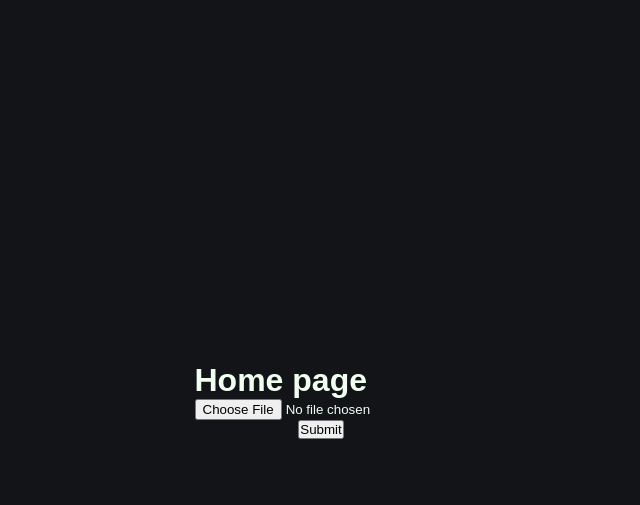
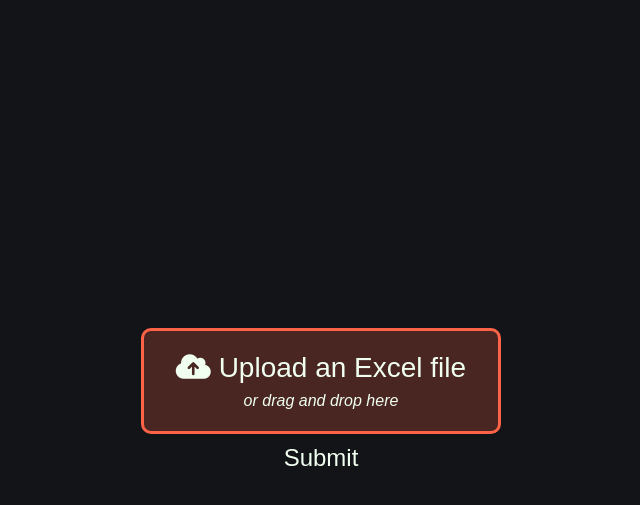
Before and after one commit to krushilnaik/python-project, a Flask app: page / in a window 1280 px wide. Shown: the top 505 px of the page, without its empty margins (319-959 px from the left). Run offline with Flask 3, Linux system fonts and the light colour scheme.

Commit message:
Add drag+drop, time period on results page

```diff
--- a/app.py
+++ b/app.py
@@ -97,7 +97,10 @@ def upload():
     filename = secure_filename(file.filename)
 
     # check if file has already been parsed
-    with open('processed.lst', 'r+') as processed:
+    with open('processed.lst', 'a+') as processed:
+        # jump to the start of the file to begin reading
+        processed.seek(0)
+
         if filename in processed.read():
             flash(f"{filename} has already been processed")
             return redirect(url_for('index'))
--- a/models/Summary.py
+++ b/models/Summary.py
@@ -25,7 +25,9 @@ class Summary(db.Model):
         Returns:
             dict: Dictionary mapping the columns to formatted values
         """
+
         return {
+            "Time Period": f"{self.time_period:%B %Y}",
             "Calls Offered": f"{self.calls_offered:,}",
             "Abandon after 30s": f'{self.abandoned_after_30:.2%}',
             "FCR": f'{self.fcr:.2%}',
@@ -66,7 +68,6 @@ class SummaryValidator(BaseModel):
             if float(value) > 1.0:
                 raise ValidationError("Percentages must be less than 100%")
 
-            print("Validation successfull!")
             return value
         except ValidationError as e:
             raise e
--- a/static/css/styles.css
+++ b/static/css/styles.css
@@ -24,4 +24,55 @@ form {
   display: flex;
   flex-direction: column;
   align-items: center;
+  gap: 10px;
 }
+
+#fileInput {
+  display: none;
+}
+
+#fileLabel {
+  display: grid;
+  place-content: center;
+  text-align: center;
+  background: rgba(255, 99, 71, 0.231);
+  border: solid 3px tomato;
+  padding: 1.3rem 2rem;
+  width: 100%;
+  gap: .5rem;
+  border-radius: 10px;
+  transition: all 300ms;
+  cursor: pointer;
+}
+
+#fileLabel:hover {
+  background: rgba(255, 99, 71, 0.389);
+}
+
+.label {
+  font-size: 1.75em;
+}
+
+#filename {
+  font-style: italic;
+}
+
+button[type="submit"] {
+  cursor: pointer;
+  background: transparent;
+  border: none;
+  color: honeydew;
+  font-size: 24px;
+  transition: color 300ms;
+}
+
+#fileLabel.dragging {
+  border-style: dotted;
+  border-color: rgba(71, 187, 255);
+  padding: 1.5rem 2.2rem;
+  background: rgba(71, 187, 255, 0.389);
+}
+
+button[type="submit"]:hover {
+  color: tomato;
+}
--- a/templates/home.html
+++ b/templates/home.html
@@ -1,9 +1,55 @@
 {% extends 'layouts/base.html' %}
 
 {% block content %}
-  <h1>Home page</h1>
   <form action="/upload" method="post" enctype="multipart/form-data">
-    <input type="file" name="file" id="file">
+    <label for="fileInput" id="fileLabel" aria-label="Upload an Excel file">
+      <div class="label">
+        <i class="fa fa-cloud-upload"></i>
+        <span>Upload an Excel file</span>
+      </div>
+      <span id="filename">or drag and drop here</span>
+    </label>
+    <input type="file" name="file" id="fileInput" />
     <button type="submit">Submit</button>
   </form>
+
+  <script>
+    const dropContainer = document.getElementById("fileLabel");
+    const fileInput = document.getElementById("fileInput");
+    const submitButton = document.querySelector("button[type=submit]");
+
+    dropContainer.ondragover = dropContainer.ondragenter = function (event) {
+      event.preventDefault();
+      event.stopPropagation();
+
+      dropContainer.classList.add("dragging");
+    };
+
+    dropContainer.ondragend = dropContainer.ondragleave = function (event) {
+      event.preventDefault();
+      event.stopPropagation();
+
+      dropContainer.classList.remove("dragging");
+    };
+
+    dropContainer.ondrop = function (event) {
+
+      console.log(event.dataTransfer.files);
+
+      dropContainer.classList.remove("dragging");
+
+      fileInput.files = event.dataTransfer.files;
+
+      document.getElementById("filename").innerHTML = event.dataTransfer.files[0].name;
+      submitButton.click();
+
+      event.preventDefault();
+      event.stopPropagation();
+    }
+
+    document.getElementById("fileInput").onchange = function () {
+      document.getElementById("filename").innerHTML =
+        this.files[0]?.name || "or drag and drop here";
+    };
+  </script>
 {% endblock %}
--- a/templates/layouts/base.html
+++ b/templates/layouts/base.html
@@ -5,6 +5,7 @@
     <meta http-equiv="X-UA-Compatible" content="IE=edge" />
     <meta name="viewport" content="width=device-width, initial-scale=1.0" />
 
+    <link rel="stylesheet" href="https://cdnjs.cloudflare.com/ajax/libs/font-awesome/6.2.1/css/all.min.css" integrity="sha512-MV7K8+y+gLIBoVD59lQIYicR65iaqukzvf/nwasF0nqhPay5w/9lJmVM2hMDcnK1OnMGCdVK+iQrJ7lzPJQd1w==" crossorigin="anonymous" referrerpolicy="no-referrer" />
     <link rel="stylesheet" href="{{ url_for('static', filename='css/styles.css') }}" />
 
     <title>Evaluation Project</title>
--- a/templates/results.html
+++ b/templates/results.html
@@ -1,6 +1,7 @@
 {% extends 'layouts/base.html' %}
 
 {% block content %}
+  <h1>Analysis of {{value["Time Period"]}}</h1>
   <span>Calls Offered : {{value["Calls Offered"]}}</span>
   <span>Abandon after 30s : {{value["Abandon after 30s"]}}</span>
   <span>FCR : {{value["FCR"]}}</span>
```
Also changed, not shown: static/index.html (added, +30 -0 lines).
